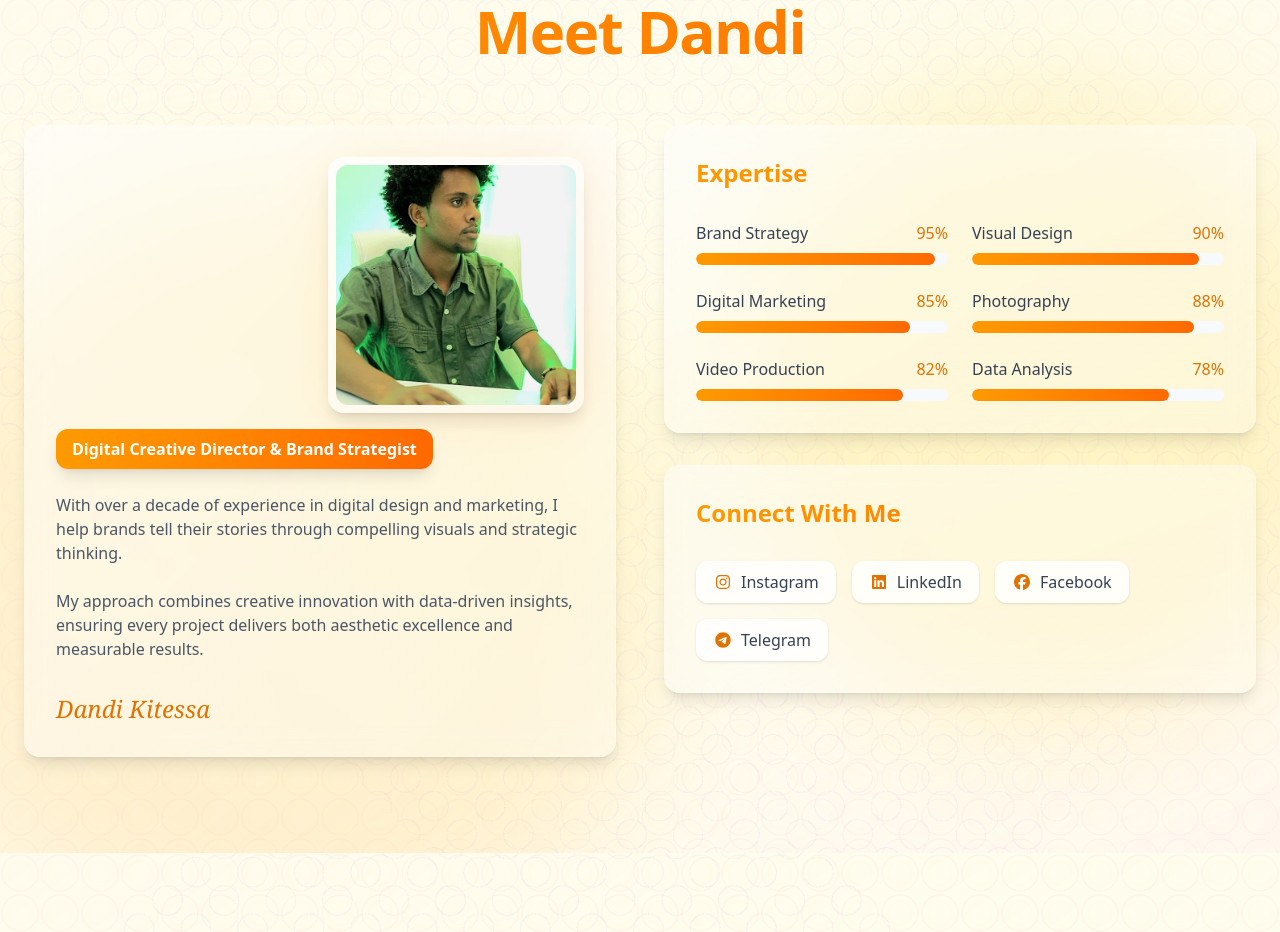
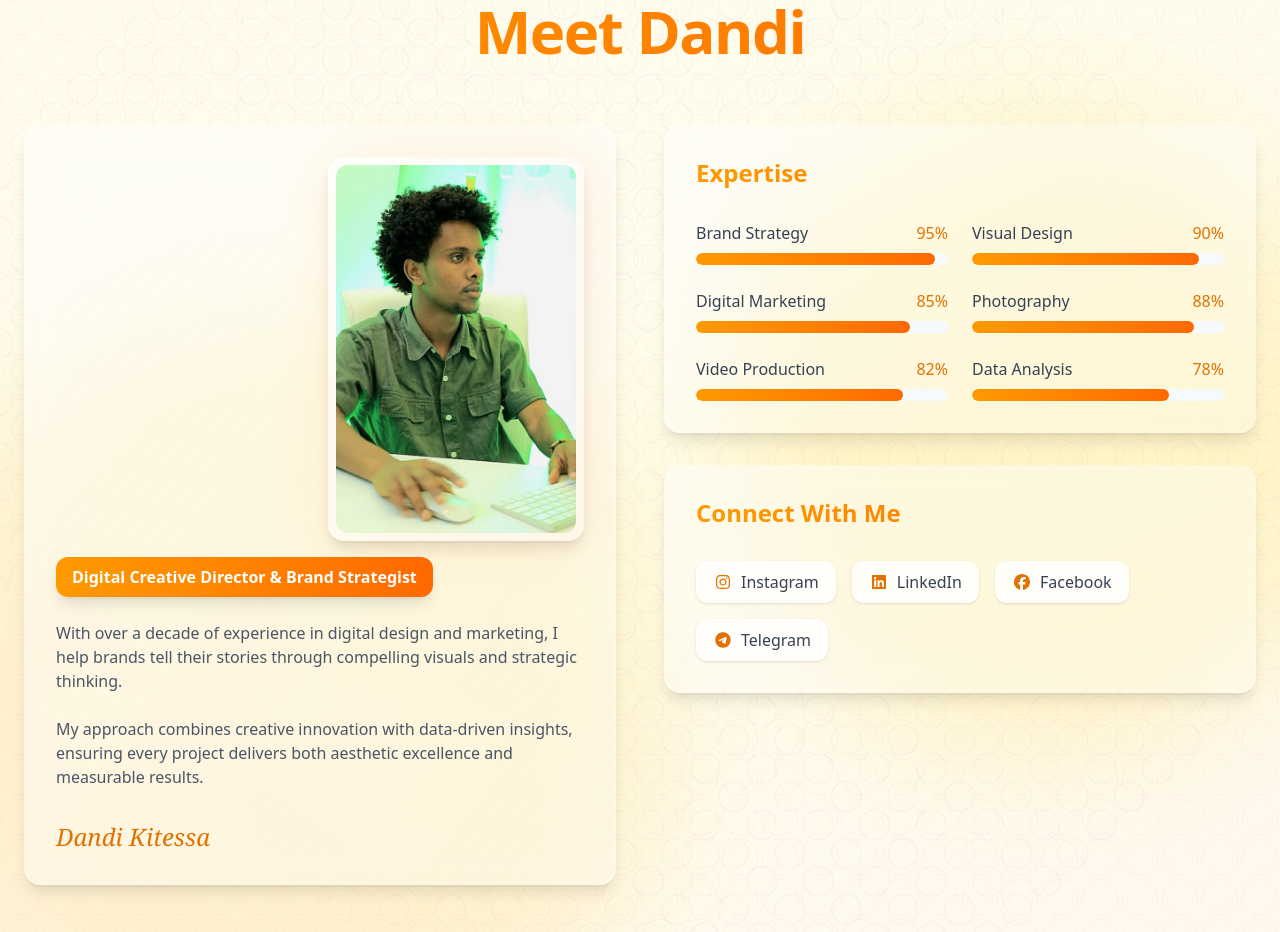
Before and after one commit to venopyX/dandi-digital-marketing, a Vue app: page / in a window 1280 px wide. Shown: the part 3689-4621 px from the top of the page. Built offline with nearby package versions, Linux system fonts and the light colour scheme.

Commit message:
fix: photo in about section now maintains its aspect ratio

```diff
--- a/src/components/AboutSection.vue
+++ b/src/components/AboutSection.vue
@@ -34,7 +34,8 @@
             <!-- Profile Image -->
             <div class="mb-8 lg:float-right lg:ml-8 lg:mb-4">
               <div class="relative">
-                <div class="w-48 h-48 md:w-64 md:h-64 overflow-hidden rounded-2xl bg-gradient-to-br from-white/80 to-white/50 backdrop-blur-sm p-2 shadow-lg transition-transform duration-300 group-hover:scale-105">
+                <!-- Portrait-friendly container -->
+                <div class="w-48 h-64 md:w-64 md:h-96 overflow-hidden rounded-2xl bg-gradient-to-br from-white/80 to-white/50 backdrop-blur-sm p-2 shadow-lg transition-transform duration-300 group-hover:scale-105">
                   <img
                     src="../assets/dandi-kitessa.webp"
                     alt="Dandi Kitessa"
@@ -117,10 +118,8 @@
 import { FontAwesomeIcon } from '@fortawesome/vue-fontawesome';
 import { library } from '@fortawesome/fontawesome-svg-core';
 import { faInstagram, faLinkedin, faFacebook, faTelegram } from '@fortawesome/free-brands-svg-icons';
-
 // Add icons to the library
 library.add(faInstagram, faLinkedin, faFacebook, faTelegram);
-
 export default {
   name: 'AboutSection',
   components: {
@@ -161,9 +160,12 @@ export default {
 .skill-container:hover .h-3 {
   transform: scale(1.02);
 }
-/* Add responsive refinements */
+/* Adjustments for portrait image */
 @media (max-width: 768px) {
   .grid { gap: 2rem; }
   .p-8 { padding: 1.5rem; }
+  .w-48.h-64.md\:w-64.md\:h-96 {
+    aspect-ratio: 2 / 3; /* Maintain portrait aspect ratio */
+  }
 }
 </style>
```
